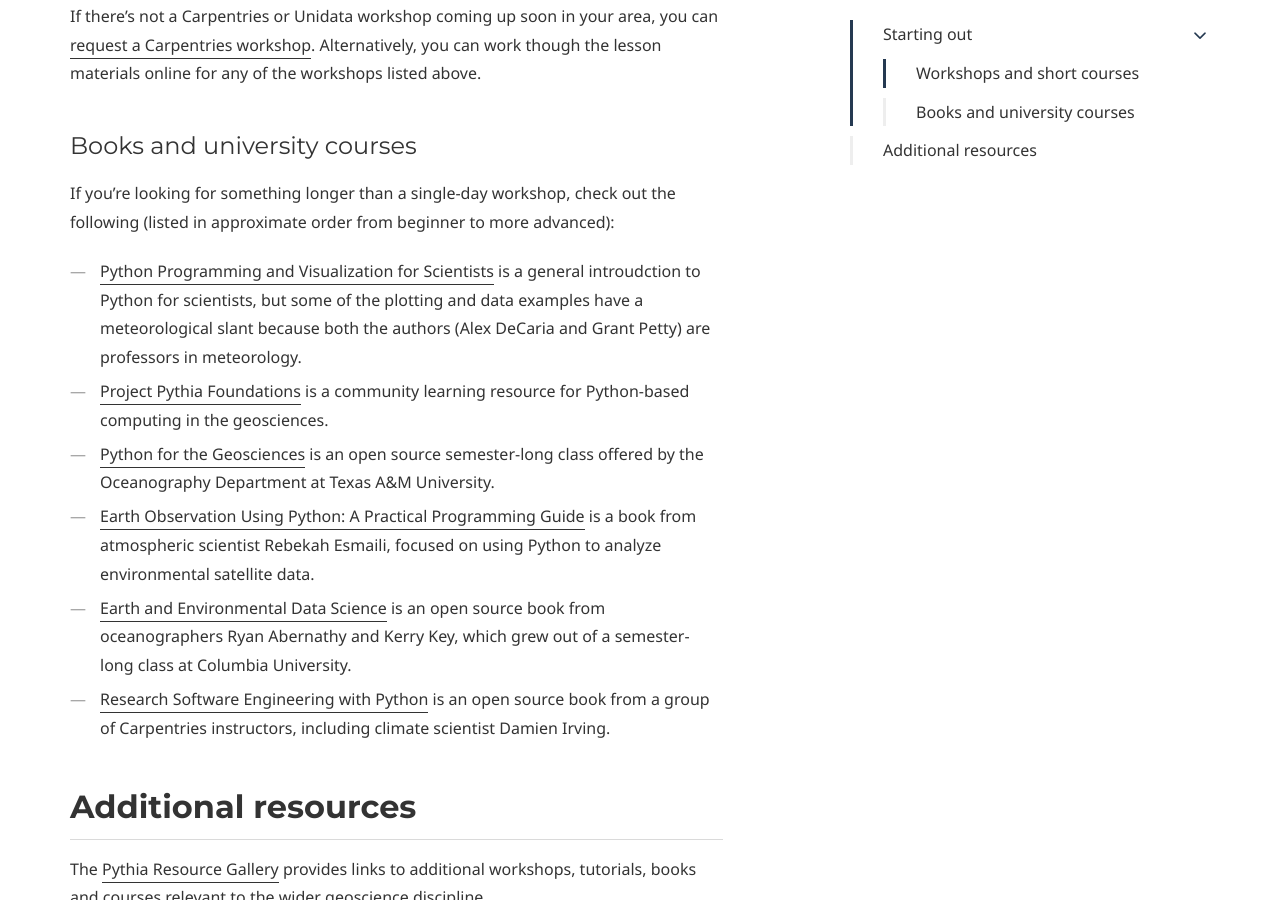
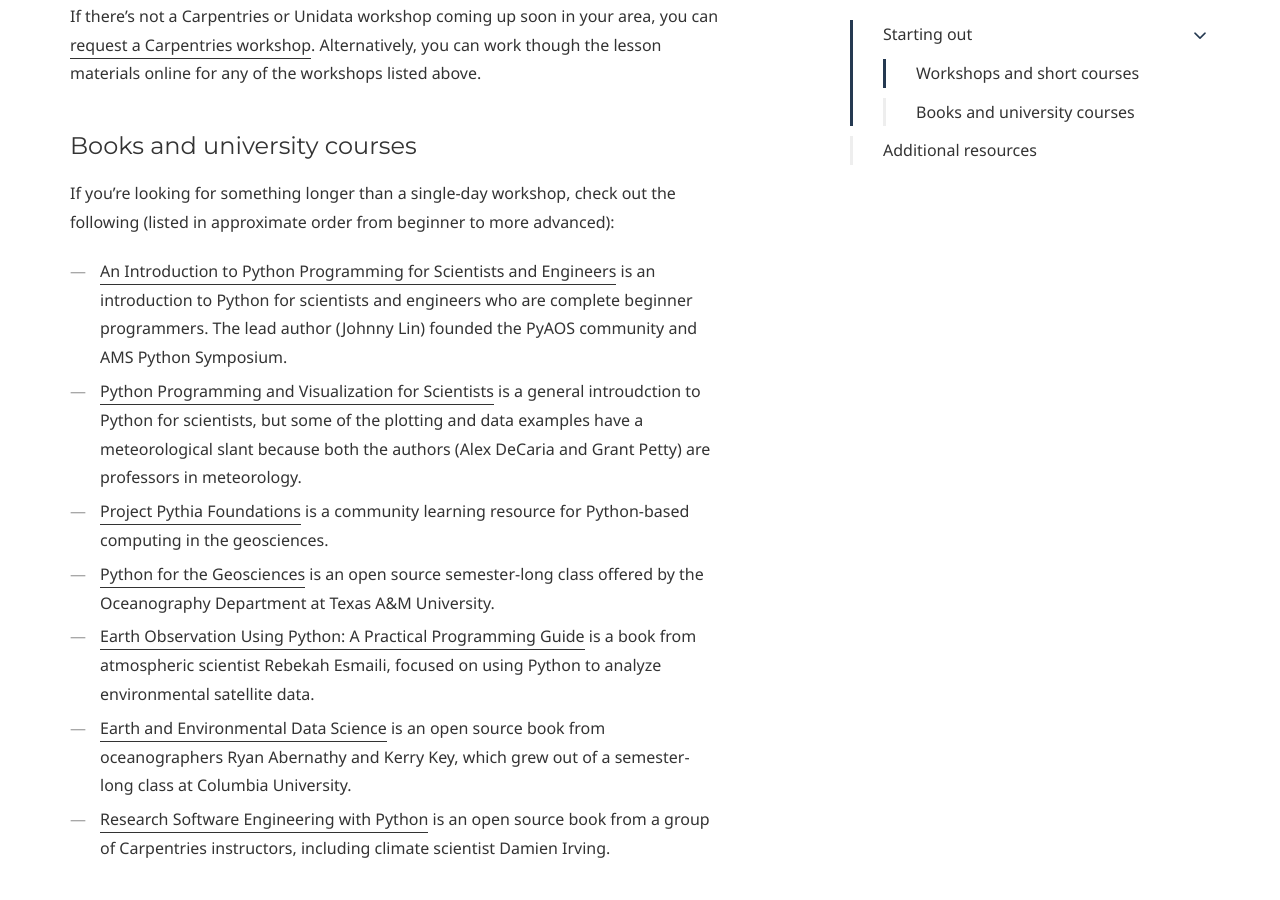
Before and after one commit to PyAOS/pyaos.github.io, a Jekyll site: the page built from training.md, in a window 1280 px wide and 900 px high, scrolled down 1304 px. Built offline with Jekyll 4.4.1, drawn with Linux system fonts in a browser that asks for light colours; some web fonts are replaced.

Commit message:
Update training.md

```diff
--- a/training.md
+++ b/training.md
@@ -60,6 +60,7 @@
 If you're looking for something longer than a single-day workshop,
 check out the following
 (listed in approximate order from beginner to more advanced):
+* [An Introduction to Python Programming for Scientists and Engineers](https://www.cambridge.org/highereducation/books/an-introduction-to-python-programming-for-scientists-and-engineers/271C02A02E8B775066316E92A68E187A#overview) is an introduction to Python for scientists and engineers who are complete beginner programmers. The lead author (Johnny Lin) founded the PyAOS community and AMS Python Symposium.
 * [Python Programming and Visualization for Scientists](https://sundogpublishingstore.myshopify.com/products/python-programming-and-visualization-for-scientists-2nd-ed) is a general introudction to Python for scientists,
 but some of the plotting and data examples have a meteorological slant
 because both the authors (Alex DeCaria and Grant Petty) are professors in meteorology.
```
